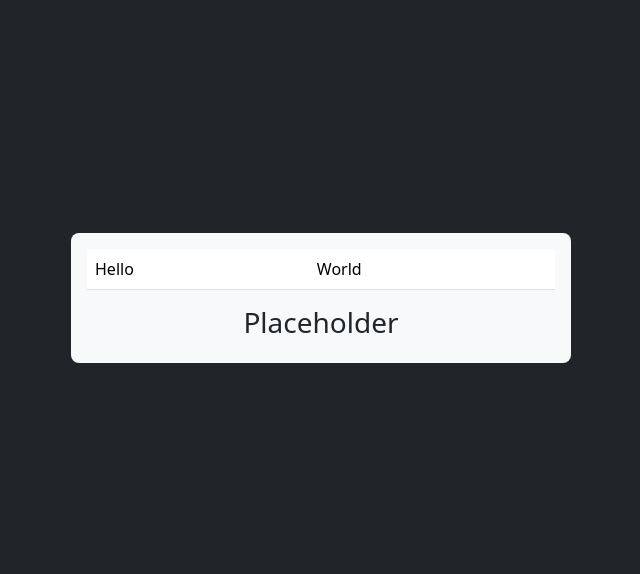
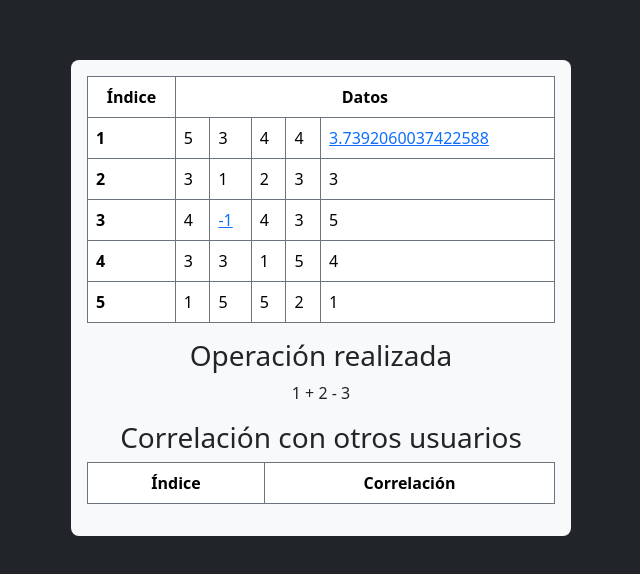
Before and after one commit to alu0101048369/gco-sistema-recomendacion, a website built with Vite: page index.html in a window 1280 px wide. Shown: the part 102-676 px from the top of the page, without its empty margins (319-959 px from the left). Built offline with nearby package versions, Linux system fonts and the light colour scheme.

Commit message:
Almost done

```diff
--- a/index.html
+++ b/index.html
@@ -63,13 +63,23 @@
       </div>
       <div class="row">
         <div class="col-12 table-responsive">
-          <table id="tableDataWithPredictions" class="table">
-            <tr>
-              <td>Hello</td>
-              <td>World</td>
-            </tr>
+          <table class="table table-bordered border-secondary">
+            <thead class="text-center">
+              <th>Índice</th>
+              <th id="tableDataHeader">Datos</th>
+            </thead>
+            <tbody id="tableDataWithPredictions"></tbody>
           </table>
-          <h3 class="text-center">Placeholder</h3>
+          <h3 class="text-center">Operación realizada</h3>
+          <p id="txtOp" class="text-center">1 + 2 - 3</p>
+          <h3 class="text-center">Correlación con otros usuarios</h3>
+          <table class="table table-bordered border-secondary">
+            <thead class="text-center">
+              <th>Índice</th>
+              <th>Correlación</th>
+            </thead>
+            <tbody id="tableCorrelations"></tbody>
+          </table>
         </div>
       </div>
     </main>
--- a/src/main.ts
+++ b/src/main.ts
@@ -2,9 +2,10 @@ import { recomendation } from "./logic/function";
 import { parseFile } from "./logic/input/parse/file";
 import { newForm } from "./ui/component/form";
 import { switchView } from "./ui/component/main";
+import { buildTable } from "./ui/component/table";
 
 async function main() {
-  const vars = await newForm();
+  /*const vars = await newForm();
 
   let scores;
   try {
@@ -25,7 +26,32 @@ async function main() {
         scores: scores.normValues,
     }));
 
-    switchView();
+    switchView();*/
+
+    const result = recomendation({
+      metric: "pearson",
+      neighbours: 2,
+      prediction: "simple",
+      scores: [
+        [1.00, 0.50, 0.75, 0.75, undefined],
+        [0.50, 0.00, 0.25, 0.50, 0.50],
+        [0.75, undefined, 0.75, 0.50, 1.00],
+        [0.50, 0.50, 0.00, 1.00, 0.75],
+        [0.00, 1.00, 1.00, 0.25, 0.00],
+      ],
+    });
+    console.log(result);
+    buildTable({
+      max: 5,
+      min: 1,
+      normValues: [
+        [1.00, 0.50, 0.75, 0.75, undefined],
+        [0.50, 0.00, 0.25, 0.50, 0.50],
+        [0.75, undefined, 0.75, 0.50, 1.00],
+        [0.50, 0.50, 0.00, 1.00, 0.75],
+        [0.00, 1.00, 1.00, 0.25, 0.00],
+      ]
+    }, result);
 }
 
 main();
--- a/src/ui/component/table/index.ts
+++ b/src/ui/component/table/index.ts
@@ -1 +1,64 @@
-const table = document.getElementById("tableDataWithPredictions");
+import { recomendation_output_result } from "../../../logic/common/out_types/recomendation_output_result";
+import { Scores } from "../../../logic/input/parse/file";
+
+const table = document.getElementById("tableDataWithPredictions")!;
+const txtOp = document.getElementById("txtOp") as HTMLParagraphElement;
+const tableCorrelations = document.getElementById("tableCorrelations")!;
+
+export function buildTable(originalScores: Scores, out: recomendation_output_result) {
+    (document.getElementById("tableDataHeader") as HTMLTableCellElement).colSpan = originalScores.normValues[0].length;
+    let predictionCounter = 0;
+
+    originalScores.normValues.forEach((row, nrow) => {
+        const tr = document.createElement("tr");
+        const th = document.createElement("th");
+        th.innerText = String(nrow+1);
+        tr.appendChild(th);
+
+        row.forEach((col, ncol) => {
+            const td = document.createElement("td");
+            if (col === undefined) {
+                col = normalizeVal(out.result_matrix[nrow][ncol] as number, originalScores.max, originalScores.min);
+
+                const a = document.createElement("a");
+                a.href = "#";
+                a.innerText = String(col);
+                const predictionIndex = predictionCounter; // Save as constant to preserve between iterations
+                a.addEventListener("click", evt => {
+                    evt.preventDefault();
+                    txtOp.innerText = out.elements_logs[predictionIndex].operation_logs;
+
+                    tableCorrelations.innerHTML = "";
+                    out.elements_logs[predictionIndex].correlation.all_neighbours.
+                        sort((a, b) => a.index - b.index).
+                        forEach(correl => {
+                            const tr = document.createElement("tr");
+
+                            const th = document.createElement("th");
+                            th.innerText = String(correl.index+1);
+                            tr.appendChild(th);
+
+                            const td = document.createElement("td");
+                            td.innerText = String(correl.correlation);
+                            tr.appendChild(td);
+
+                            tableCorrelations.appendChild(tr);
+                        });
+                });
+
+                predictionCounter++;
+                td.appendChild(a);
+            } else {
+                col = normalizeVal(col, originalScores.max, originalScores.min);
+                td.innerText = String(col);
+            }
+            tr.appendChild(td);
+        });
+
+        table.appendChild(tr);
+    });
+}
+
+function normalizeVal(val: number, max: number, min: number): number {
+    return (val*(max-min))+min;
+}
```
